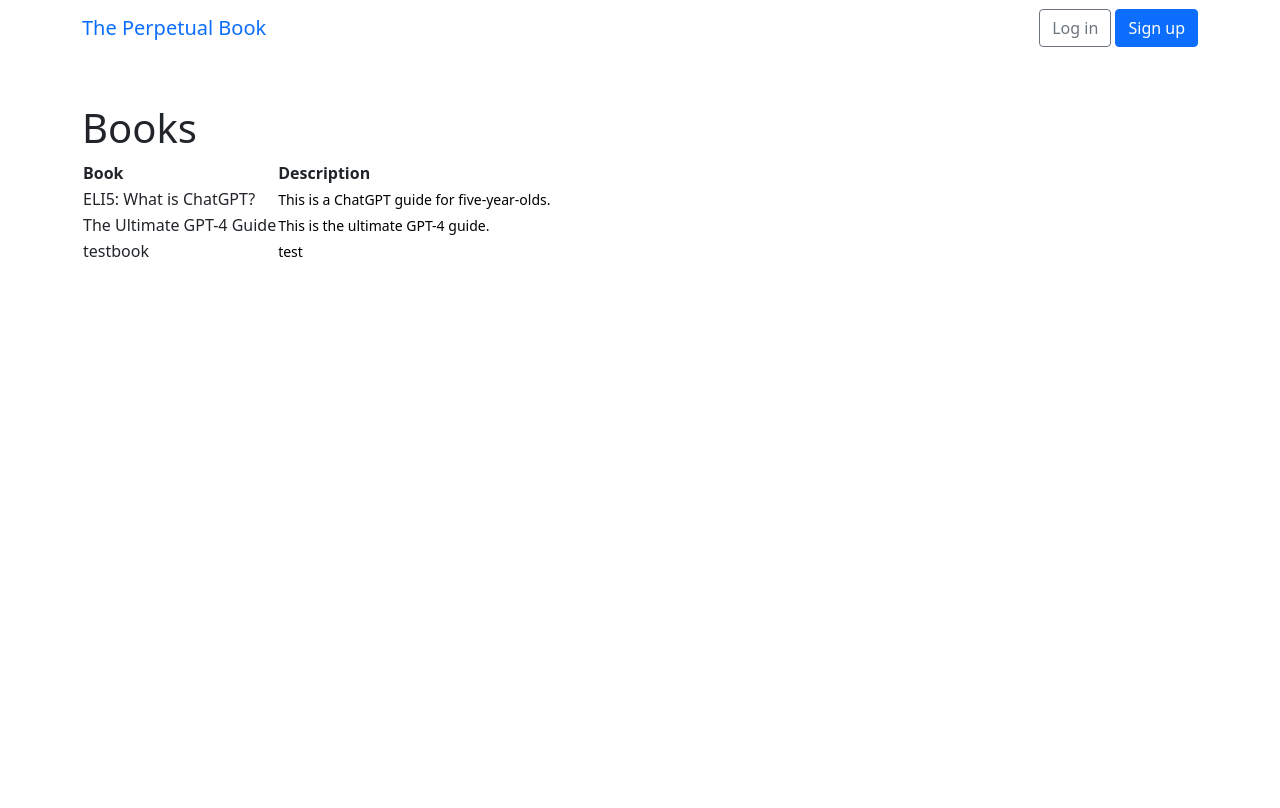
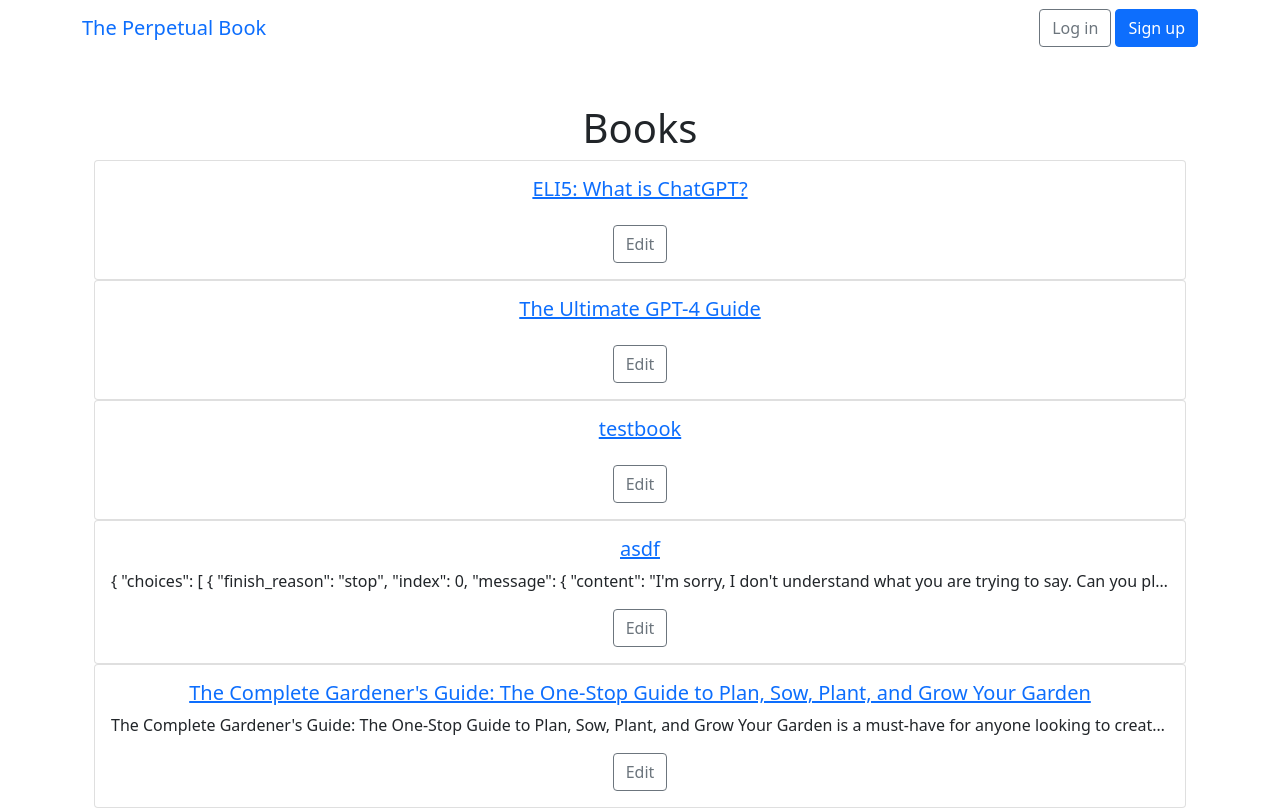
Before and after one commit to insoochung/west_of_the_sun_website, a Django app: page / in a window 1280 px wide. Before the commit the page ends 257 px from the top, so only its background shows below. Run offline with Django 4.2, Linux system fonts and the light colour scheme; data comes from the database, SQL or seed files in the repository; some libraries are stand-ins or nearby versions.

Commit message:
Create book page

```diff
--- a/books/gpt_calls.py
+++ b/books/gpt_calls.py
@@ -14,7 +14,8 @@
 def call_gpt(system_prompt,
              conv_init_role,
              dialog,
-             model="gpt-3.5-turbo"):
+             model="gpt-3.5-turbo",
+             message_only=False):
     """ Call GPT
     Args:
         - system_prompt: sets the tone for the system
@@ -40,6 +41,8 @@
         model=model,
         messages=messages
     )
+    if message_only:
+        return ret["choices"][0]["message"]["content"]
     return ret
 
 
--- a/books/models.py
+++ b/books/models.py
@@ -3,15 +3,13 @@
 
 class Book(models.Model):
     title = models.CharField(max_length=1024)
-    title_prompt = models.CharField(max_length=1024, blank=True)
-    title_gen = models.CharField(max_length=8192, blank=True)
-    description = models.TextField()
-    description_prompt = models.TextField(blank=True)
-    description_gen = models.TextField(blank=True)
+    gpt_name = models.CharField(max_length=1024)
+    meta_prompt = models.TextField()
+    initial_prompt = models.TextField()
+    description = models.TextField(blank=True)
+    conversation = models.TextField(blank=True)
     created_at = models.DateTimeField(auto_now_add=True)
-    updated_at = models.DateTimeField(auto_now_add=True)
-    updated_by = models.ForeignKey(User, null=True, related_name='+', on_delete=models.SET_NULL, blank=True)
-    generated_at = models.DateTimeField(null=True)
+    created_by = models.ForeignKey(User, on_delete=models.RESTRICT, blank=True)
 
 class Chapter(models.Model):
     title = models.CharField(max_length=1024)
--- a/books/views.py
+++ b/books/views.py
@@ -1,6 +1,8 @@
-from django.shortcuts import render, get_object_or_404 # for returning rendered templates ASAP
-from .models import Book, Chapter
-from django.http import HttpResponse # for testing only, delete later
+from django.shortcuts import redirect, render, get_object_or_404 # for returning rendered templates ASAP
+
+from .models import Book
+from .forms import NewBookForm
+from .gpt_calls import call_gpt
 
     # "render" function takes the request object as its first argument
     # "render" function takes the template name as its second argument
@@ -15,9 +17,23 @@
     books = Book.objects.all()
     return render(request, 'home.html', {'books': books, 'user': request.user})
 
-def new_book(request, id):
-    book = get_object_or_404(Book, id=id)
-    return render(request, 'new_book.html', {'book': book})
+def new_book(request):
+    user = request.user
+    if request.method == 'POST':
+        form = NewBookForm(request.POST)
+        if form.is_valid():
+            book = form.save(commit=False)
+            book.description = call_gpt(system_prompt=book.meta_prompt,
+                                        conv_init_role="user",
+                                        dialog=[book.initial_prompt],
+                                        model=book.gpt_name,
+                                        message_only=True)
+            book.created_by = user
+            book.save()
+            return redirect('home')
+    else:
+        form = NewBookForm()
+    return render(request, 'new_book.html', {'form': form})
 
 def book_detail(request, id):
     book = get_object_or_404(Book, id=id)
--- a/myproject/urls.py
+++ b/myproject/urls.py
@@ -23,7 +23,7 @@
 from books import views
 
 urlpatterns = [
-    path('books/<int:id>/new', views.new_book, name="new_book"),
+    path('books/new', views.new_book, name="new_book"),
 
     path('about/', views.about, name='about'),
     path('about/company/', views.about_company, name='about_company'),
--- a/templates/base.html
+++ b/templates/base.html
@@ -21,7 +21,7 @@
             </button>
             <ul class="dropdown-menu" aria-labelledby="dropdownMenuButton1">
               {% if user.is_superuser %}
-              <li><a class="dropdown-item" style="color:red" href="#">Create a new book</a></li>
+                <li><a class="dropdown-item" style="color:red" href="{% url 'new_book' %}">Create a new book</a></li>
               {% endif %}
               <li><a class="dropdown-item" href="#">My account</a></li>
               <li><a class="dropdown-item" href="{% url 'password_change' %}">Change password</a></li>
--- a/templates/home.html
+++ b/templates/home.html
@@ -1,26 +1,32 @@
 <!-- Insoo: Load universal stuff here -->
 {% extends 'base.html' %}
 {% load static %}
+<!-- <style>
+.text-truncate-container p {
+    -webkit-line-clamp: 2;
+    display: -webkit-box;
+    -webkit-box-orient: vertical;
+    overflow: hidden;
+}
+</style> -->
 
 {% block content %}
-<h1>Books</h1>
-
-<table boarder="1">
-    <thead>
-        <tr>
-            <th>Book</th>
-            <th>Description</th>
-        </tr>
-    </thead>
-    <tbody>
+<div class="container">
+    <div class="text-center"><h1>Books</h1> </div>
+    <div class="row">
         {% for book in books %}
-            <tr>
-                <td>{{book.title}}</td>
-                <td>
-                    <small style="color:black">{{book.description}}</small>
-                </td>
-            </tr>
+            <div class="col-sm-12 text-center">
+                <div class="card">
+                <div class="card-body">
+                    <h5 class="card-title"><a href="#">{{ book.title }}</a></h5>
+                    <p class="card-text text-truncate" >
+                        {{ book.description }}
+                    </p>
+                    <a href="#" class="btn btn-outline-secondary">Edit</a>
+                </div>
+                </div>
+            </div>
         {% endfor %}
-    </tbody>
-</table>
+    </div>
+</div>
 {% endblock %}
```
Also changed, not shown: books/forms.py (added, +13 -0 lines), books/tests/test_books.py (renamed from books/tests/test_book.py, +15 -9 lines), templates/new_book.html (+22 -1 lines), books/migrations/0003_remove_book_description_and_more.py (added), books/migrations/0004_rename_description_gen_book_description.py (added), db.sqlite3.
